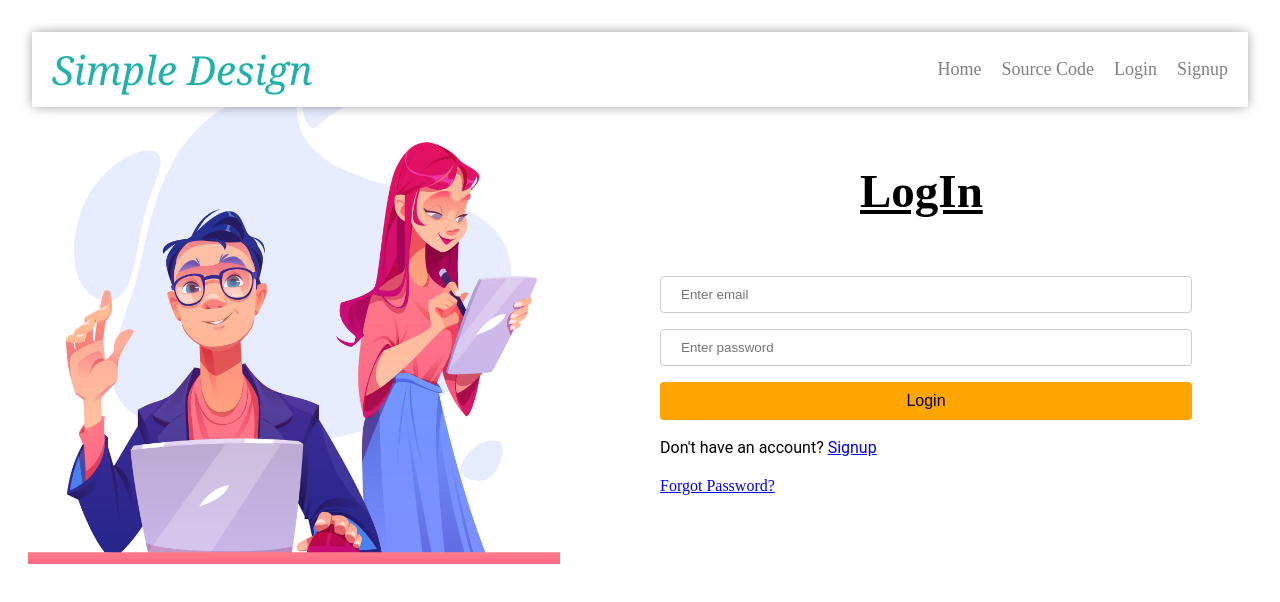
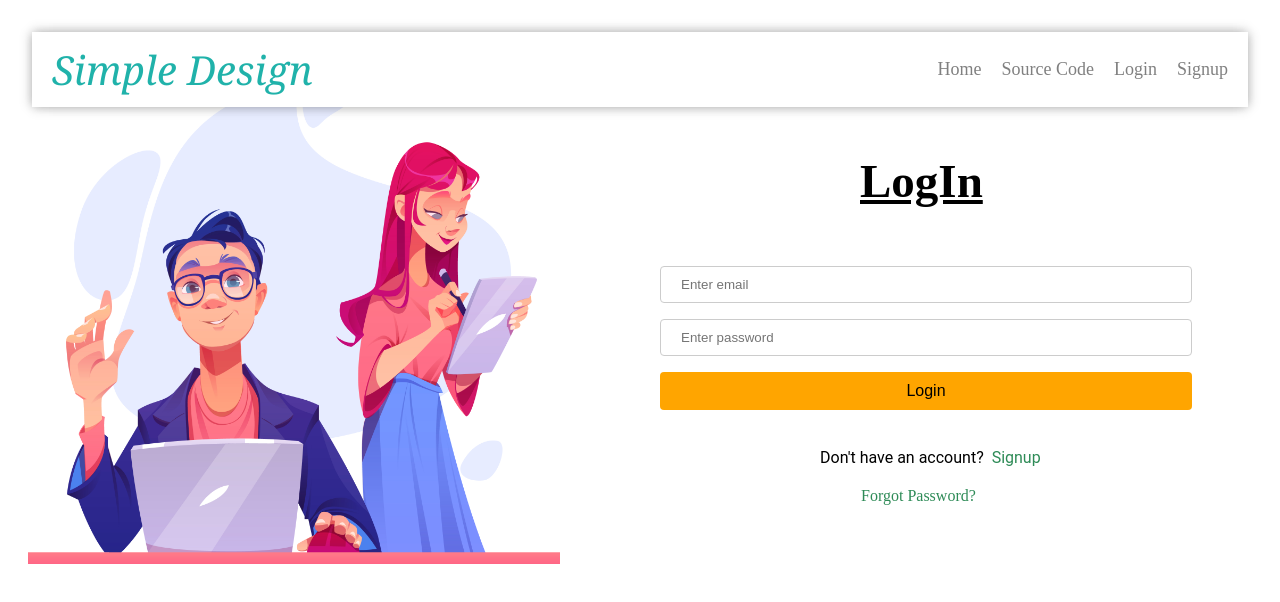
Before and after one commit to HikmaAnwar/simple-react-design, a React (Create React App) app: page /login in a window 1280 px wide. Shown: the top 602 px of the page. Built offline with nearby package versions, Linux system fonts and the light colour scheme.

Commit message:
fix: minor change

```diff
--- a/src/allStylesAndComponents/login.jsx
+++ b/src/allStylesAndComponents/login.jsx
@@ -53,10 +53,10 @@ const Login = () => {
                     onChange={(e) => setPassword(e.target.value)}
                 />
                 <button className={styles.logbutton} onClick={handleLogin}>Login</button>
-                <p style={{ marginTop: '10px' }}>
-                    Don't have an account? <Link to={"/signup"}>Signup</Link>
+                <p style={{marginTop: '30px', marginLeft:'160px'}}>
+                    Don't have an account? <Link to={"/signup"} style={{marginLeft:'4px', textDecoration:'none', color:'seagreen'}}>Signup</Link>
                 </p>
-                <Link to="#" onClick={() => setModalIsOpen(true)}>Forgot Password?</Link>
+                <Link to="#" onClick={() => setModalIsOpen(true)} style={{marginTop: '30px', marginLeft:'201px', textDecoration:'none', color:'seagreen'}}>Forgot Password?</Link>
             </div>
 
             <Modal
```
